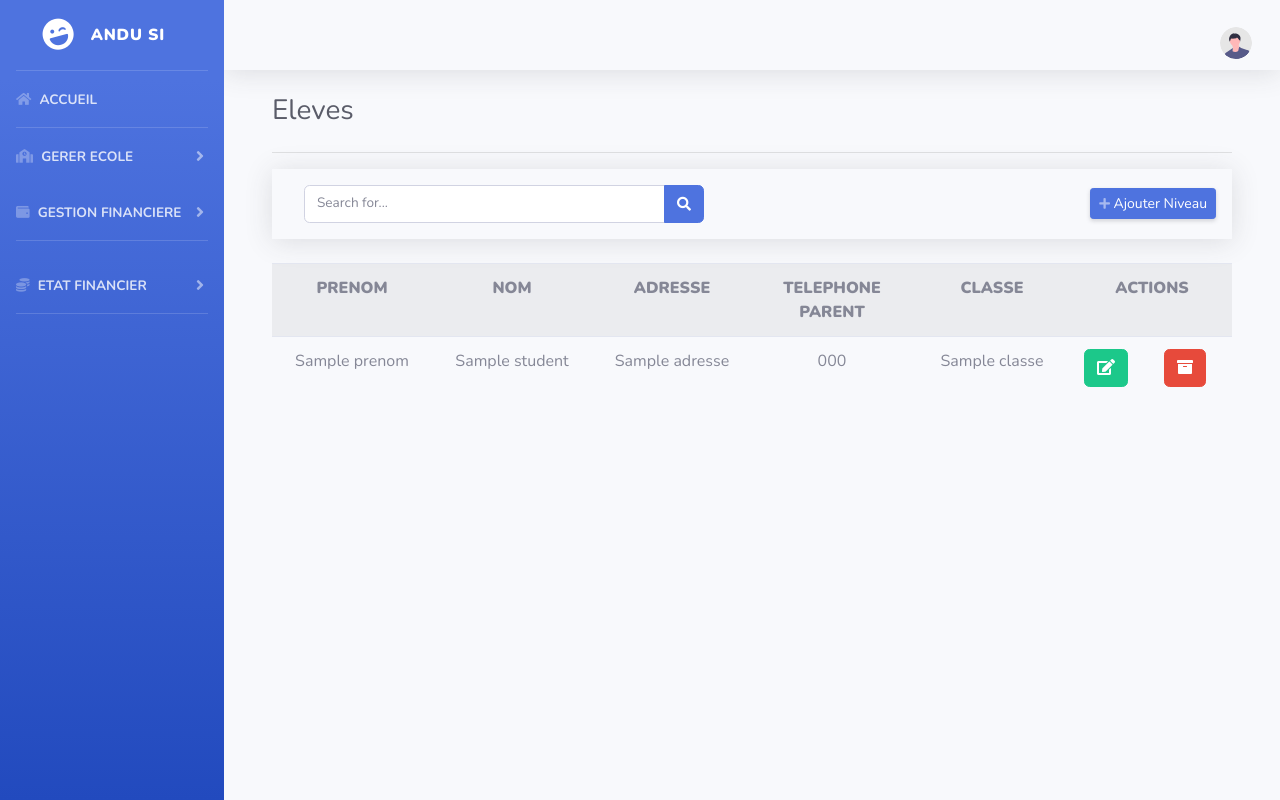
After one commit to guissemohamedcherif/bakeli-management, a Django app: template templates/ecole/student.html in a window 1280 px wide. The commit adds this page. Run offline with Django 3.2, Linux system fonts and the light colour scheme; the template is opened without the code that fills it: most values are stand-ins (such as "Sample title", 1, 10 or a date in 2020); some libraries are stand-ins or nearby versions.

Commit message:
testing icon button

```diff
--- a/crm_main/urls.py
+++ b/crm_main/urls.py
@@ -63,6 +63,9 @@ urlpatterns = [
     path('classe-update', views.UpdateClasse.as_view(), name='update_classe'),
     path('classe-deleted', views.deleteClasse, name='delete_classe'),
 
+    # Student urls
+    path(r'^students/(?P<id>\d+)/$', views.getStudents, name='allStudents'),
+
 ]
 
 from django.conf import settings
--- a/templates/base.html
+++ b/templates/base.html
@@ -67,6 +67,8 @@
             <h6 class="collapse-header">Gestion ecole:</h6>
             <a class="collapse-item" href="{% url 'allNiveaux' user.id %}">&#128905; NIVEAUX</a>
             <a class="collapse-item" href="{% url 'allClasses' user.id %}">&#128905; CLASSES</a>
+            <a class="collapse-item" href="{% url 'allStudents' user.id %}">&#128905; ELEVES</a>
+
         </div>
     </div>
 </li>
@@ -104,7 +106,6 @@
             <h6 class="collapse-header"> Finances :</h6>
             <a class="collapse-item" href="#">&#128905; MENSUALITES</a>
             <a class="collapse-item" href="#">&#128905; INSCRIPTIONS</a>
-            <a class="collapse-item" href="#">&#128905; ETAT FINANCIER</a>
         </div>
     </div>
 </li>
--- /dev/null
+++ b/templates/ecole/student.html
@@ -0,0 +1,75 @@
+{% extends 'base.html' %}
+{% load static %}
+{% block content %}
+
+    <!-- Begin Page Content -->
+    <div class="container-fluid">
+
+        <!-- Page Heading -->
+        <div class="d-sm-flex align-items-center justify-content-between mb-4 mt-4">
+        <h1 class="h3 mb-0 text-gray-800">Eleves</h1>
+        </div>
+ <!-- Divider -->
+ <hr class="sidebar-divider">
+
+     <!-- Topbar -->
+     <nav class="navbar navbar-expand navbar-light bg-light topbar mb-4 static-top shadow">
+
+      <!-- Topbar Search -->
+      <form
+          class="d-none d-sm-inline-block form-inline mr-auto ml-md-3 my-2 my-md-0 mw-100 navbar-search">
+          <div class="input-group">
+              <input type="text" class="form-control bg-blue border-10 small" placeholder="Search for..."
+                  aria-label="Search" aria-describedby="basic-addon2">
+              <div class="input-group-append">
+                  <button class="btn btn-primary" type="button">
+                      <i class="fas fa-search fa-sm"></i>
+                  </button>
+              </div>
+          </div>
+      </form>
+
+      <!-- Topbar Navbar -->
+     <!-- Page Heading -->
+<div class="d-sm-flex align-items-center ">
+  <button data-toggle="modal" data-target="#myModal" class="d-none d-sm-inline-block btn btn-sm btn-primary shadow-sm"><i
+  class="fas fa-plus fa-sm text-white-50"></i> Ajouter Niveau</button>
+  </div>
+
+  </nav>
+  <!-- End of Topbar -->
+
+        <table id="studentTable" class="table table-striped ">
+            <tr class="d-flex">
+              <th class="col-md" style="text-align:center" ><strong>PRENOM</strong></th>
+              <th class="col-md" style="text-align:center" ><strong>NOM</strong></th>
+              <th class="col-md" style="text-align:center" ><strong>ADRESSE</strong></th>
+              <th class="col-md" style="text-align:center" ><strong>TELEPHONE PARENT</strong></th>
+              <th class="col-md" style="text-align:center" ><strong>CLASSE</strong></th>
+
+              <th class="col-md" style="text-align:center" colspan="2"><strong>ACTIONS</strong></th>
+            </tr>
+            {% if students %}
+            {% for student in students %}
+            <tr class="d-flex" id="student-{{student.id}}">
+              <td class="prenomClass posteData col-md" name="prenom" style="text-align:center">{{student.prenom}}</td>
+              <td class="nomClass posteData col-md" name="nom" style="text-align:center">{{student.nom}}</td>
+              <td class="adresseClass posteData col-md" name="adresse" style="text-align:center">{{student.adresse}}</td>
+              <td class="telClass posteData col-md" name="tel" style="text-align:center">{{student.tel}}</td>
+              <td class="classeClass posteData col-md" name="classe" style="text-align:center">{{student.classe.nom}}</td>
+              <td class="col-md">
+                  <div class="row">
+                      <div class="col-sm">
+                        <button class="btn btn-success" onClick="" data-toggle="modal" data-target="#myModal"><i class="fas fa-edit"></i></button>
+                      </div>
+                      <div class="col-sm">
+                        <button class="btn btn-danger" onClick=""><i class="fas fa-archive"></i></button>
+                      </div>
+                  </div>
+              </td>
+          </tr>
+            {% endfor %}
+            {% endif %}
+          </table>
+    </div>
+    {% endblock content %}
```
Also changed, not shown: apps/common/models.py (+8 -0 lines), apps/common/views.py (+26 -1 lines), templates/ecole/niveau.html (+4 -4 lines), apps/common/migrations/0008_eleve.py (added).
